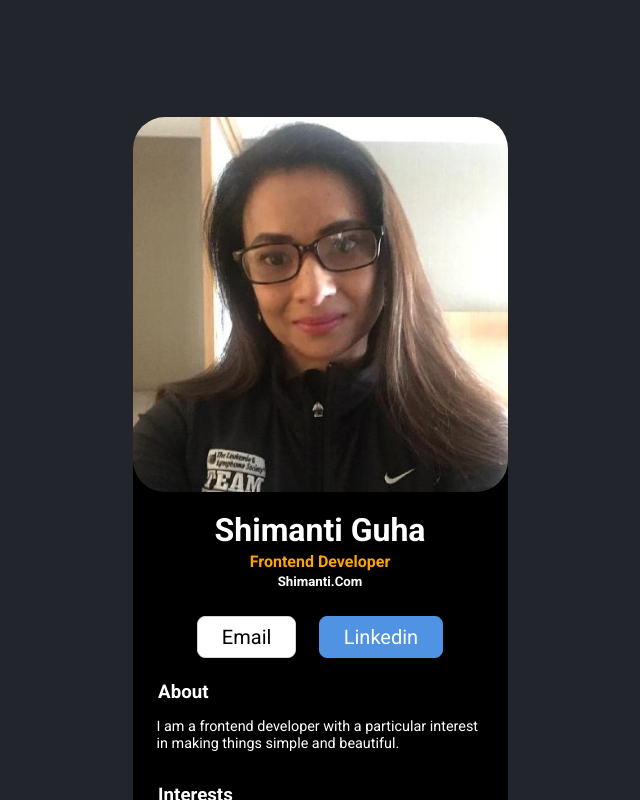
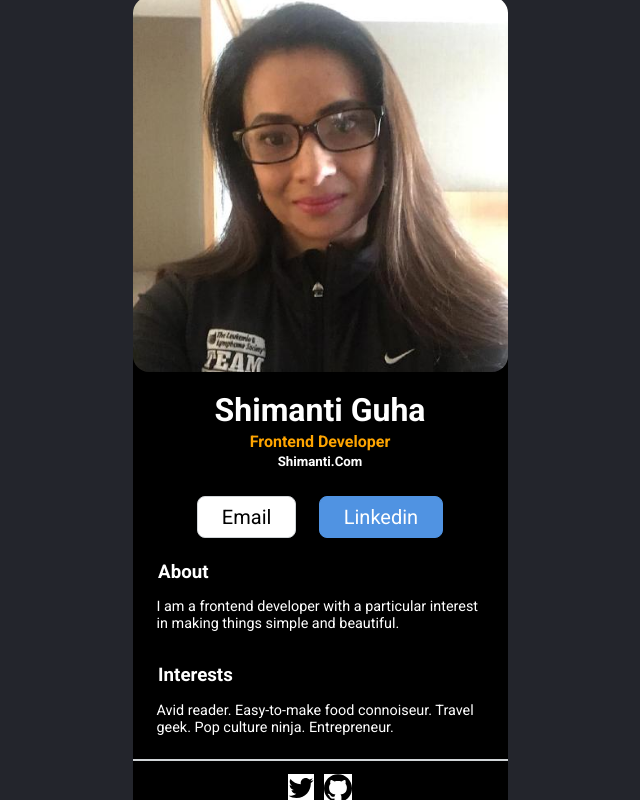
Before and after one commit to Shimanti/digicard, a React (Create React App) app: page / in a window 1280 px wide. Shown: the top 800 px of the page, without its empty margins (320-960 px from the left). Built offline with nearby package versions, Linux system fonts and the light colour scheme.

Commit message:
changed margin again

```diff
--- a/src/index.css
+++ b/src/index.css
@@ -4,7 +4,7 @@
 
 body {
   background-color: #23252C;
-  margin: 0;
+  /* margin: 0; */
   font-family: "Roboto", sans-serif;
   text-transform: capitalize;
   font-size: 16px;
@@ -12,7 +12,6 @@ body {
 
 main {
   height: 100vh;
-  margin: 10% auto;
   display: flex;
   justify-content: center;
   align-items: center;
@@ -20,14 +19,15 @@ main {
 
 .container {
   width: 375px;
+  margin: 0 auto;
   background-color: black;
   color: white;
-  border-radius: 2rem;
+  border-radius: 1rem;
 }
 
 img {
   width: 100%;
-  border-radius: 2rem;
+  border-radius: 1rem;
 }
 
 .center {
```
